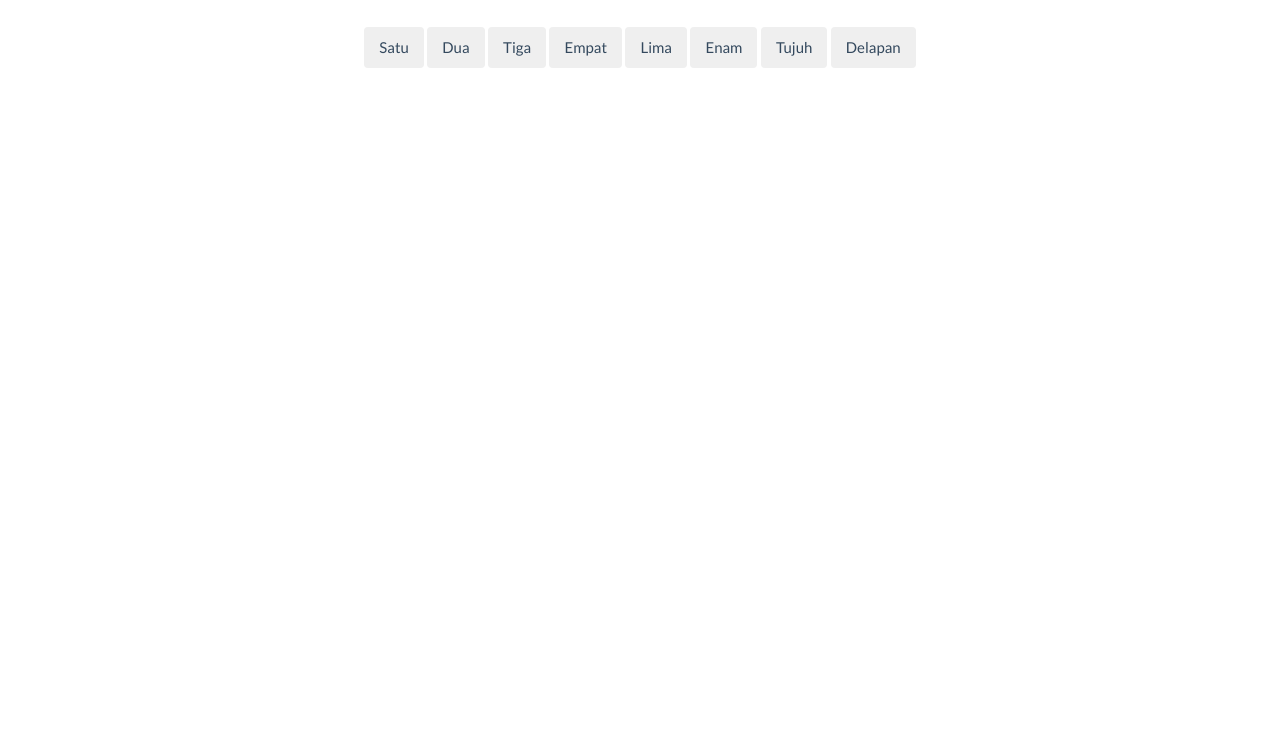
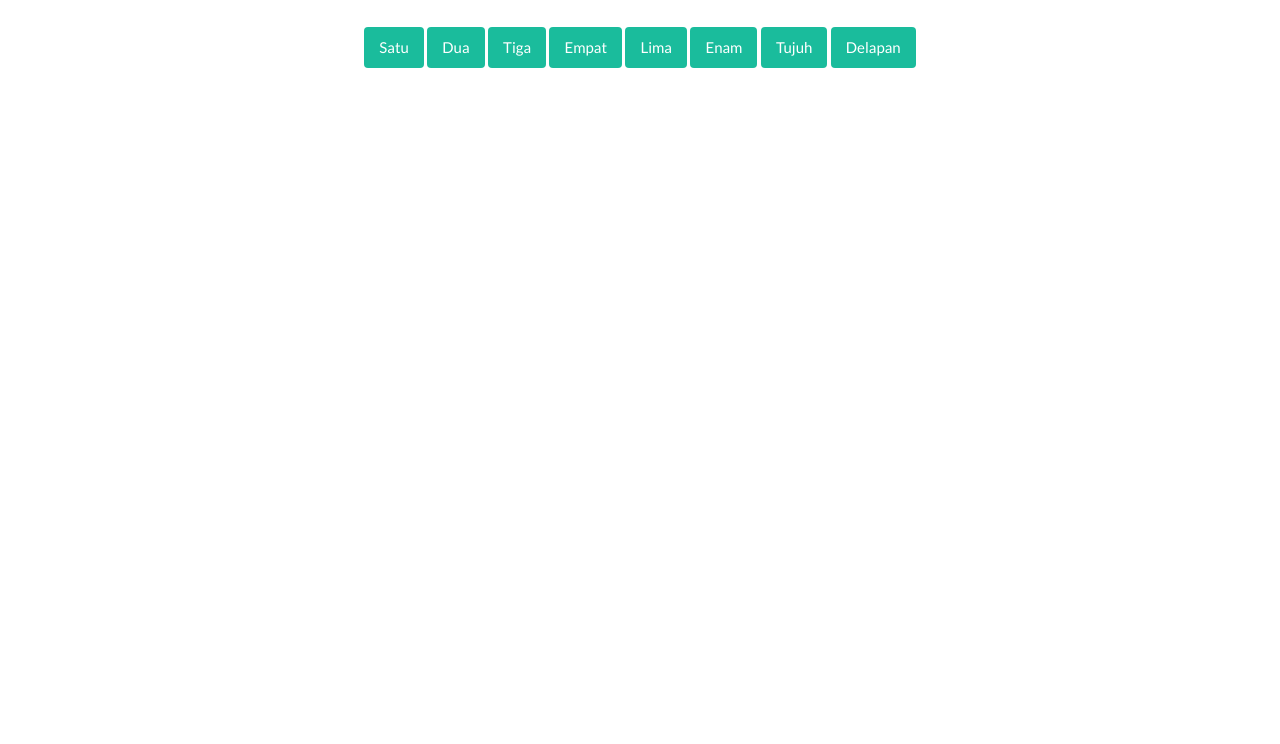
Before and after one commit to christoga/urinz, a plain HTML site: page www/index.html in a window 1280 px wide. Shown: the part 56-800 px from the top of the page. Drawn offline with Linux system fonts and the light colour scheme.

Commit message:
Append btn-primary class

```diff
--- a/www/index.html
+++ b/www/index.html
@@ -22,14 +22,14 @@
     </div>
     </nav>
     <div class="container" align="center">
-      <button class="btn" id="satu">Satu</button>
-      <button class="btn" id="dua">Dua</button>
-      <button class="btn" id="tiga">Tiga</button>
-      <button class="btn" id="empat">Empat</button>
-      <button class="btn" id="lima">Lima</button>
-      <button class="btn" id="enam">Enam</button>
-      <button class="btn" id="tujuh">Tujuh</button>
-      <button class="btn" id="delapan">Delapan</button>
+      <button class="btn btn-primary" id="satu">Satu</button>
+      <button class="btn btn-primary" id="dua">Dua</button>
+      <button class="btn btn-primary" id="tiga">Tiga</button>
+      <button class="btn btn-primary" id="empat">Empat</button>
+      <button class="btn btn-primary" id="lima">Lima</button>
+      <button class="btn btn-primary" id="enam">Enam</button>
+      <button class="btn btn-primary" id="tujuh">Tujuh</button>
+      <button class="btn btn-primary" id="delapan">Delapan</button>
     </div>
     <!-- /.container -->
 
```
